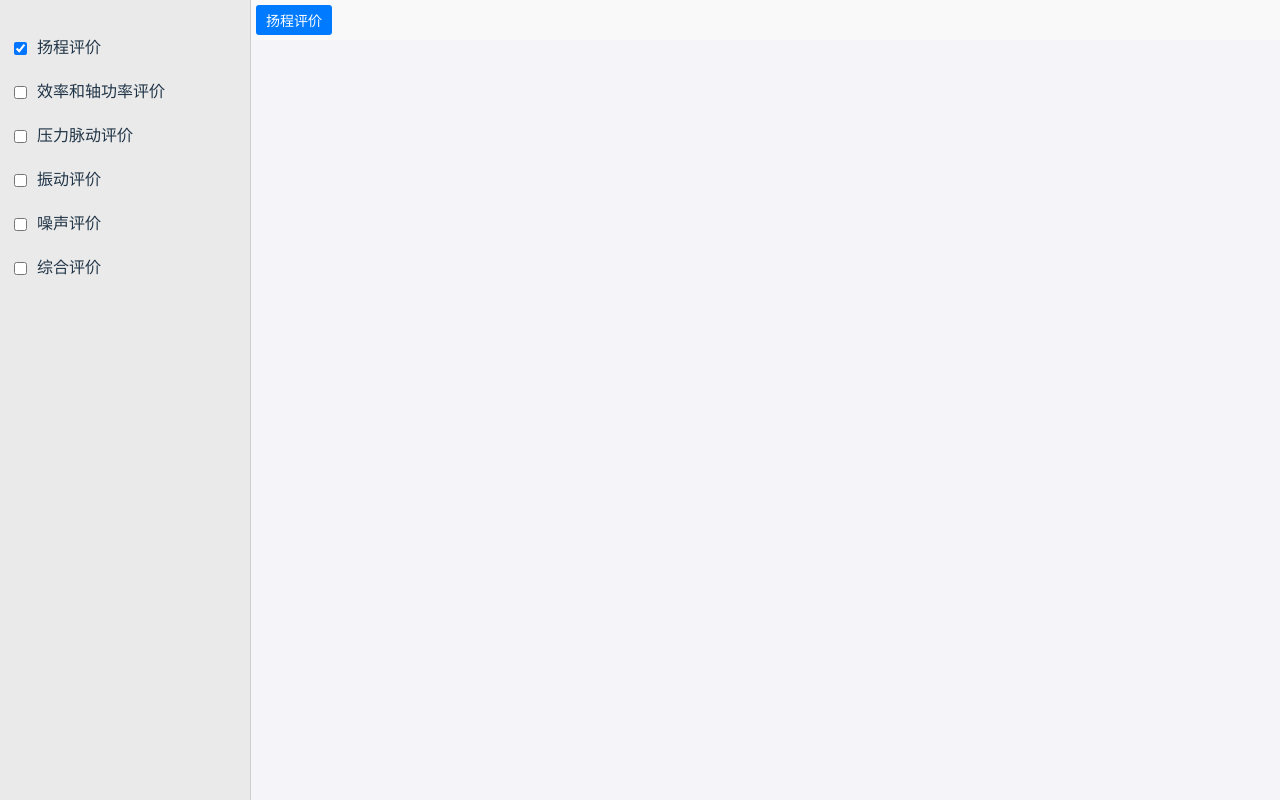
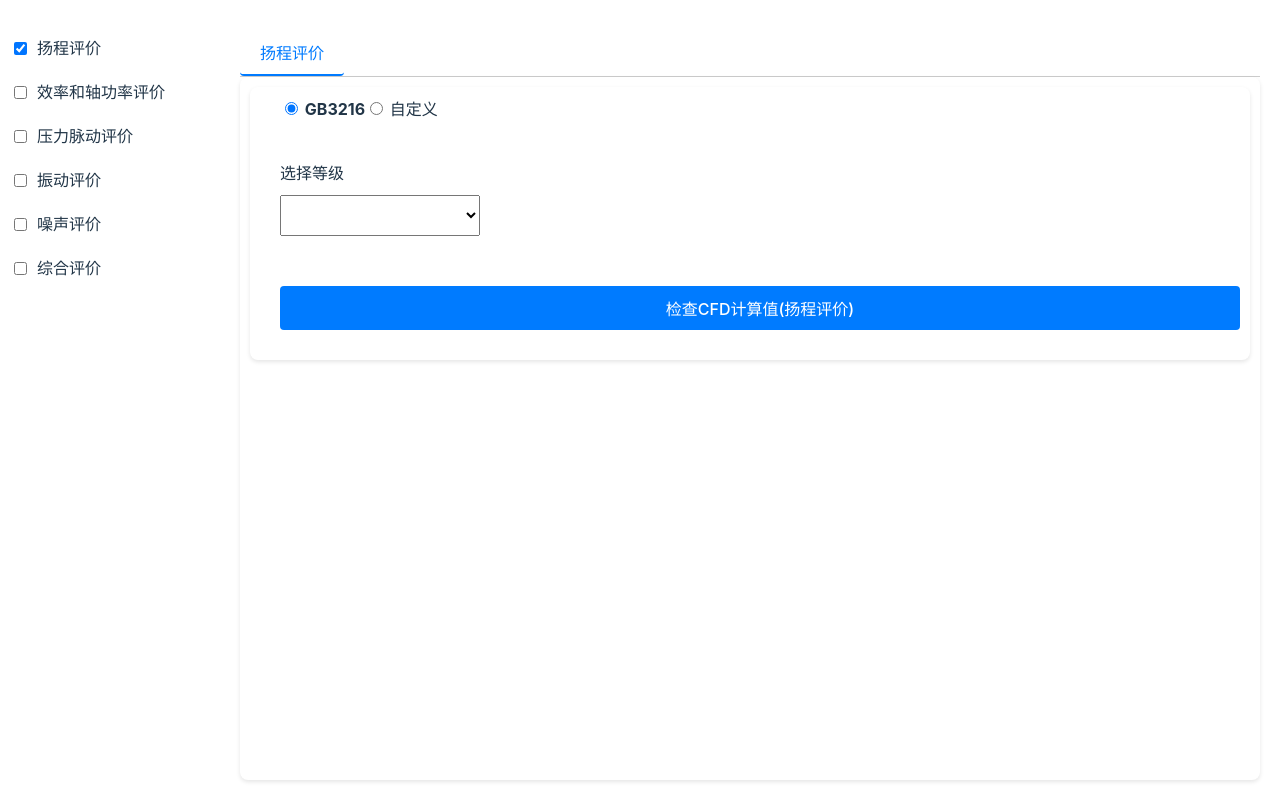
Before and after one commit to Jacksong918/Evaluation-system, a Vue app: page / in a window 1280 px wide. Both pictures are taken after a click on the checkbox 20 px from the left and 48 px from the top of the page. Built offline with nearby package versions, Linux system fonts and the light colour scheme.

Commit message:
优化功能

```diff
--- a/src/App.vue
+++ b/src/App.vue
@@ -1,113 +1,53 @@
+<template>
+  <div id="app">
+    <SideBar @item-selected="updateSelectedTabs" />
+    <div class="content">
+      <Tabs :selectedTabs="tabs" :selectedTab="selectedTab" @update:selectedTab="updateSelectedTab" />
+      <EvaluationPanel :tabName="selectedTab" />
+    </div>
+  </div>
+</template>
+
 <script setup>
 import { ref } from 'vue'
-import Sidebar from './components/Sidebar.vue'
+import SideBar from './components/Sidebar.vue'
+import Tabs from './components/Tabs.vue'
 import EvaluationPanel from './views/EvaluationPanel.vue'
 
-const selectedTabs = ref([])
+const tabs = ref([])  // Initially empty
 const selectedTab = ref('')
 
-function handleItemSelected(items) {
-  selectedTabs.value = items
-  if (!selectedTabs.value.includes(selectedTab.value)) {
-    selectedTab.value = selectedTabs.value.length ? selectedTabs.value[0] : ''
+// Function to update the list of selected tabs
+const updateSelectedTabs = (selectedItems) => {
+  // Update tabs list
+  tabs.value = selectedItems
+
+  // Set the selected tab to the newest item if there's any change
+  if (selectedItems.length > 0) {
+    const newTab = selectedItems[selectedItems.length - 1]
+    if (selectedTab.value !== newTab) {
+      selectedTab.value = newTab
+    }
+  } else {
+    selectedTab.value = ''
   }
 }
 
-function handleTabClick(tab) {
+// Function to update the selected tab
+const updateSelectedTab = (tab) => {
   selectedTab.value = tab
 }
 </script>
 
-<template>
-  <div id="app">
-    <div class="sidebar-container">
-      <Sidebar @item-selected="handleItemSelected" />
-    </div>
-    <div class="content-container">
-      <div class="selected-tags">
-        <button
-          v-for="tab in selectedTabs"
-          :key="tab"
-          class="tag"
-          @click="handleTabClick(tab)"
-        >
-          {{ tab }}
-        </button>
-      </div>
-      <div class="evaluation-container">
-        <div v-if="selectedTabs.length === 0" class="no-selection">
-          请选择左侧的评价指标以查看详情。
-        </div>
-        <EvaluationPanel v-else :tabName="selectedTab" />
-      </div>
-    </div>
-  </div>
-</template>
-
 <style>
-html, body {
-  margin: 0;
-  padding: 0;
-  width: 100%;
-  height: 100%;
+#app {
+  display: flex;
 }
 
-#app {
-  display: flex;
-  height: 100vh;
-  width: 100vw;
-  font-family: Arial, sans-serif;
-  background-color: #f4f4f9;
-  overflow: hidden;
-}
-
-.sidebar-container {
-  width: 250px;
-  border-right: 1px solid #ccc;
-  background-color: #eaeaea;
-}
-
-.content-container {
+.content {
   flex: 1;
   display: flex;
   flex-direction: column;
-  background-color: #ffffff;
-  overflow: auto;
-}
-
-.selected-tags {
-  background-color: #f9f9f9;
-  display: flex;
-  flex-wrap: wrap;
-}
-
-.tag {
-  background-color: #007bff;
-  color: white;
-  padding: 5px 10px;
-  margin: 5px;
-  border: none;
-  border-radius: 3px;
-  font-size: 14px;
-  white-space: nowrap;
-  cursor: pointer;
-}
-
-.tag:hover {
-  background-color: #0056b3;
-}
-
-.evaluation-container {
-  flex: 1;
-  background-color: #f9f9f9;
-  display: flex;
-  align-items: flex-start;
-  justify-content: center;
-}
-
-.no-selection {
-  font-size: 16px;
-  color: #666;
-  text-align: center;
+  padding: 20px;
 }
 </style>
--- a/src/components/Sidebar.vue
+++ b/src/components/Sidebar.vue
@@ -4,13 +4,13 @@
       <li
         v-for="item in menuItems"
         :key="item.name"
-        :class="{ disabled: item.disabled }"
+        :class="{ disabled: item.disabled || !item.canSelect }"
       >
         <input
           type="checkbox"
           :value="item.name"
           v-model="selectedItems"
-          :disabled="item.disabled"
+          :disabled="item.disabled || !item.canSelect"
         />
         {{ item.name }}
       </li>
@@ -20,18 +20,18 @@
 
 <script setup>
 import { ref, watch } from 'vue'
-import { defineProps, defineEmits } from 'vue'
+import { defineEmits } from 'vue'
 
-const props = defineProps({})
 const emit = defineEmits(['item-selected'])
 
+// Example condition: a module can be selected only if canSelect is true
 const menuItems = [
-  { name: '扬程评价', disabled: false },
-  { name: '效率和轴功率评价', disabled: false },
-  { name: '压力脉动评价', disabled: false },
-  { name: '振动评价', disabled: false },
-  { name: '噪声评价', disabled: false },
-  { name: '综合评价', disabled: false }
+  { name: '扬程评价', disabled: false, canSelect: true },
+  { name: '效率和轴功率评价', disabled: false, canSelect: true }, // Example of a condition
+  { name: '压力脉动评价', disabled: false, canSelect: true },
+  { name: '振动评价', disabled: false, canSelect: true },
+  { name: '噪声评价', disabled: false, canSelect: true }, // Example of a condition
+  { name: '综合评价', disabled: false, canSelect: true }
 ]
 
 const selectedItems = ref([])
@@ -44,6 +44,7 @@ watch(selectedItems, (newVal) => {
 <style>
 .sidebar {
   padding: 10px;
+  width: 200px;
 }
 
 .sidebar ul {
--- a/src/components/Tabs.vue
+++ b/src/components/Tabs.vue
@@ -46,6 +46,7 @@ const props = defineProps({
   cursor: pointer;
   transition: background-color 0.3s ease, color 0.3s ease;
   font-size: 16px;
+  color: #000000;
 }
 
 .tab-buttons button.active {
--- a/src/views/EvaluationPanel.vue
+++ b/src/views/EvaluationPanel.vue
@@ -19,36 +19,10 @@ const props = defineProps({
 })
 
 // State variables
-const selectedOption = shallowRef('GB3216')
-const selectedLevel = shallowRef('')
-const gb3216Levels = ['1U', '1E', '1B', '2B', '2U', '3B']
-const customUpperLimit = shallowRef('')
-const customLowerLimit = shallowRef('')
-const result = shallowRef(null)
 const tabDetailsComponent = shallowRef(null)
-
-// Function to check value
-function checkValue() {
-  const cfdValue = 50 // 示例值
-  if (selectedOption.value === 'GB3216') {
-    result.value = `${cfdValue} 是在 GB3216 标准的范围内`
-  } else if (selectedOption.value === '自定义') {
-    if (cfdValue >= customLowerLimit.value && cfdValue <= customUpperLimit.value) {
-      result.value = `${cfdValue} 是在自定义范围内`
-    } else {
-      result.value = `${cfdValue} 不在自定义范围内`
-    }
-  }
-}
 
 // Watch for tabName changes and load the corresponding component
 watch(() => props.tabName, async (newTabName) => {
-  selectedOption.value = 'GB3216'
-  selectedLevel.value = ''
-  customUpperLimit.value = ''
-  customLowerLimit.value = ''
-  result.value = null
-
   // Dynamically load the corresponding component based on tabName
   switch (newTabName) {
     case '扬程评价':
@@ -70,7 +44,7 @@ watch(() => props.tabName, async (newTabName) => {
       tabDetailsComponent.value = defineAsyncComponent(() => import('./ZongHe_Evaluation.vue'))
       break
     default:
-      tabDetailsComponent.value = defineAsyncComponent(() => import('./YangCheng_Evaluation.vue'))
+      tabDetailsComponent.value = null
   }
 })
 </script>
@@ -82,17 +56,15 @@ html, body {
 }
 
 .evaluation-panel {
+  flex: 1;
   display: flex;
   flex-direction: column;
-  justify-content: left;
-  align-items: left;
-  width: 100%;
-  height: 100vh;
   padding: 20px;
-  box-sizing: border-box;
   background-color: #f4f4f9;
   overflow-y: auto;
 }
 
-
+.full-height {
+  height: 100%;
+}
 </style>
--- a/src/views/YangCheng_Evaluation.vue
+++ b/src/views/YangCheng_Evaluation.vue
@@ -4,7 +4,6 @@
       <label>
         <input type="radio" value="GB3216" v-model="selectedOption" /> GB3216
       </label>
-        &nbsp;&nbsp;&nbsp;&nbsp;&nbsp;&nbsp;&nbsp;&nbsp;&nbsp;&nbsp;
       <label>
         <input type="radio" value="自定义" v-model="selectedOption" /> 自定义
       </label>
@@ -84,7 +83,6 @@
 .evaluation-content {
   margin-left: 20px;
   margin-top: 10px;
-    align-items: center;
 }
 
 .selectbox {
@@ -104,7 +102,6 @@
 
 .input-group {
   margin-bottom: 10px;
-    width: 200px;
 }
 
 select, input[type="number"], button {
@@ -112,7 +109,6 @@
   margin-top: 10px;
   padding: 10px;
   font-size: 16px;
-    width: 200px;
 }
 
 .custom-input {
```
Lines whose indentation alone changed are shown as unchanged.
